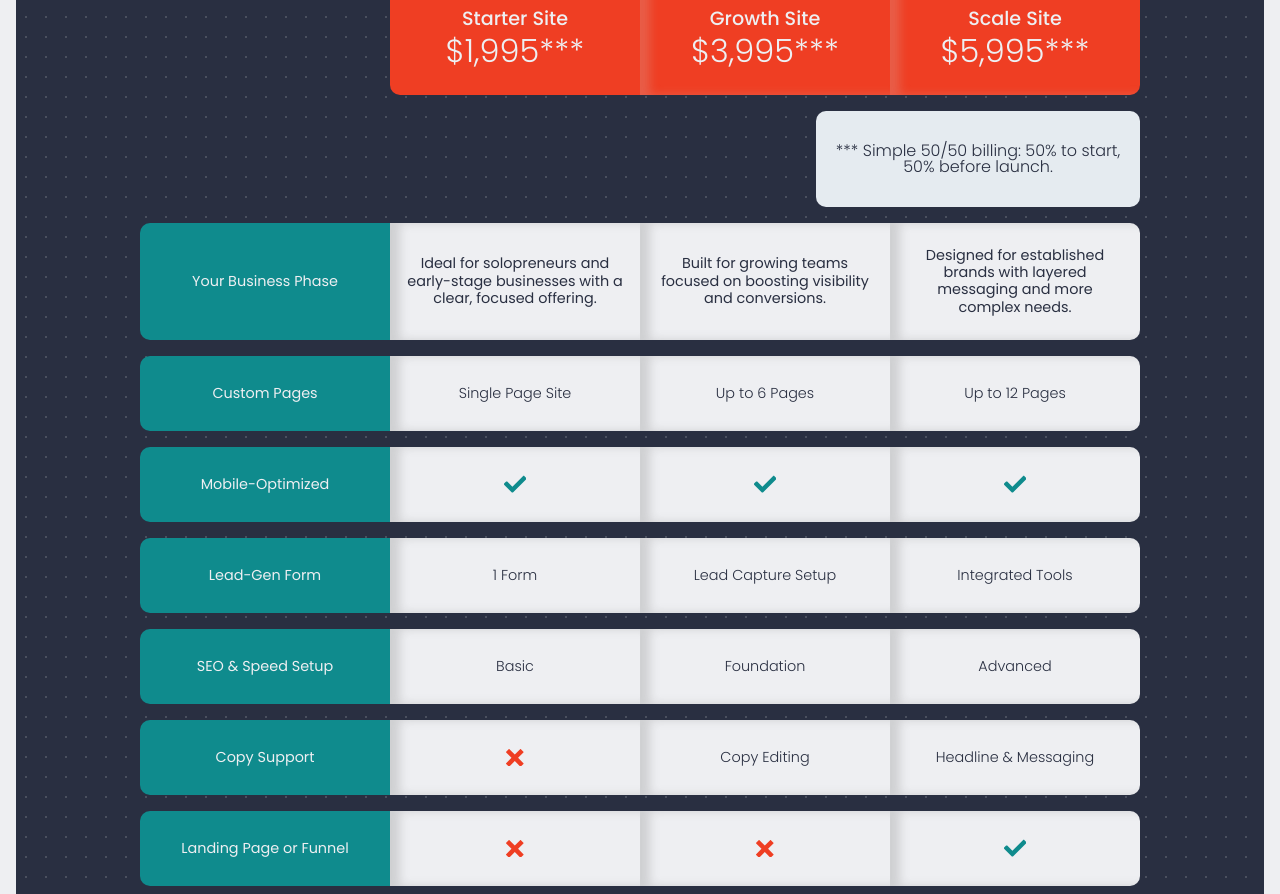
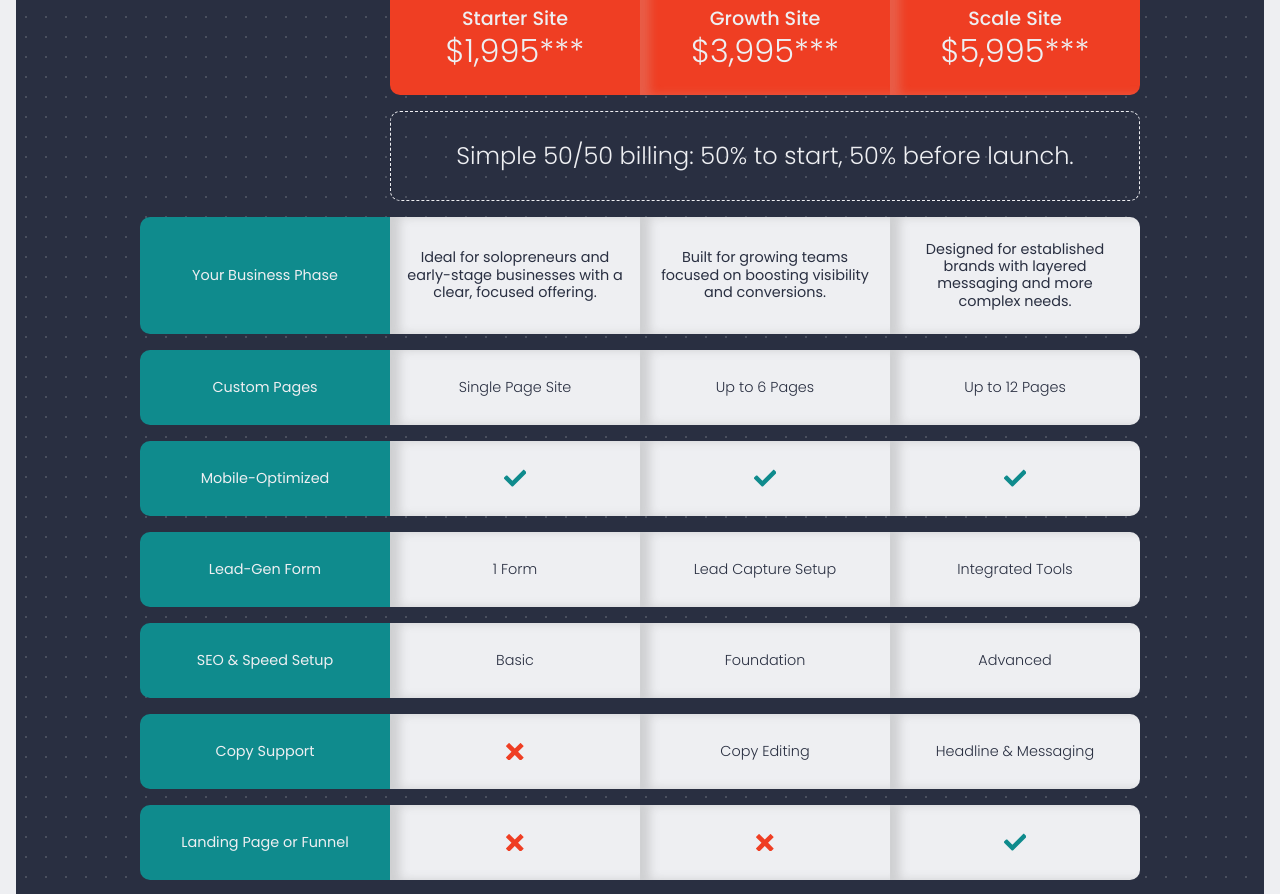
Before and after one commit to dinardavis/golbi, a React (Create React App) app in the folder client/: page / in a window 1280 px wide. Shown: the part 5609-6503 px from the top of the page. Built offline with nearby package versions, Linux system fonts and the light colour scheme.

Commit message:
Update payment terms styling

```diff
--- a/client/src/assets/css/style.css
+++ b/client/src/assets/css/style.css
@@ -1452,21 +1452,24 @@ body {
 }
 
 .site-feature-payment-copy-container {
-  display: flex;
-  justify-content: space-evenly;
+  display: grid;
+  grid-template-columns: repeat(4, 1fr);
   box-shadow: none;
   min-height: 70px;
   width: 100%;
   margin-bottom: 1rem;
+  font-size: 1.5rem;
   font-weight: 300;
   text-align: center;
 }
 
 .site-feature-payment-copy {
-  background-color: var(--background-light);
-  color: var(--font-primary);
+  grid-column: 2 / -1;
+  /* background-color: var(--background-light); */
+  color: var(--font-secondary);
   padding: 2rem 1rem;
   border-radius: 10px;
+  border: 1px dashed var(--font-secondary);
 }
 
 .site-name-container.left {
--- a/client/src/components/Pricing.js
+++ b/client/src/components/Pricing.js
@@ -71,7 +71,7 @@ export default function Pricing() {
 
         <div className="site-feature-payment-copy-container">
           <div className="site-feature-col-blank"></div>
-          <p className="site-feature-payment-copy">*** Simple 50/50 billing: 50% to start, 50% before launch.</p>
+          <p className="site-feature-payment-copy">Simple 50/50 billing: 50% to start, 50% before launch.</p>
         </div>
 
         <div className="site-feature-row">
```
